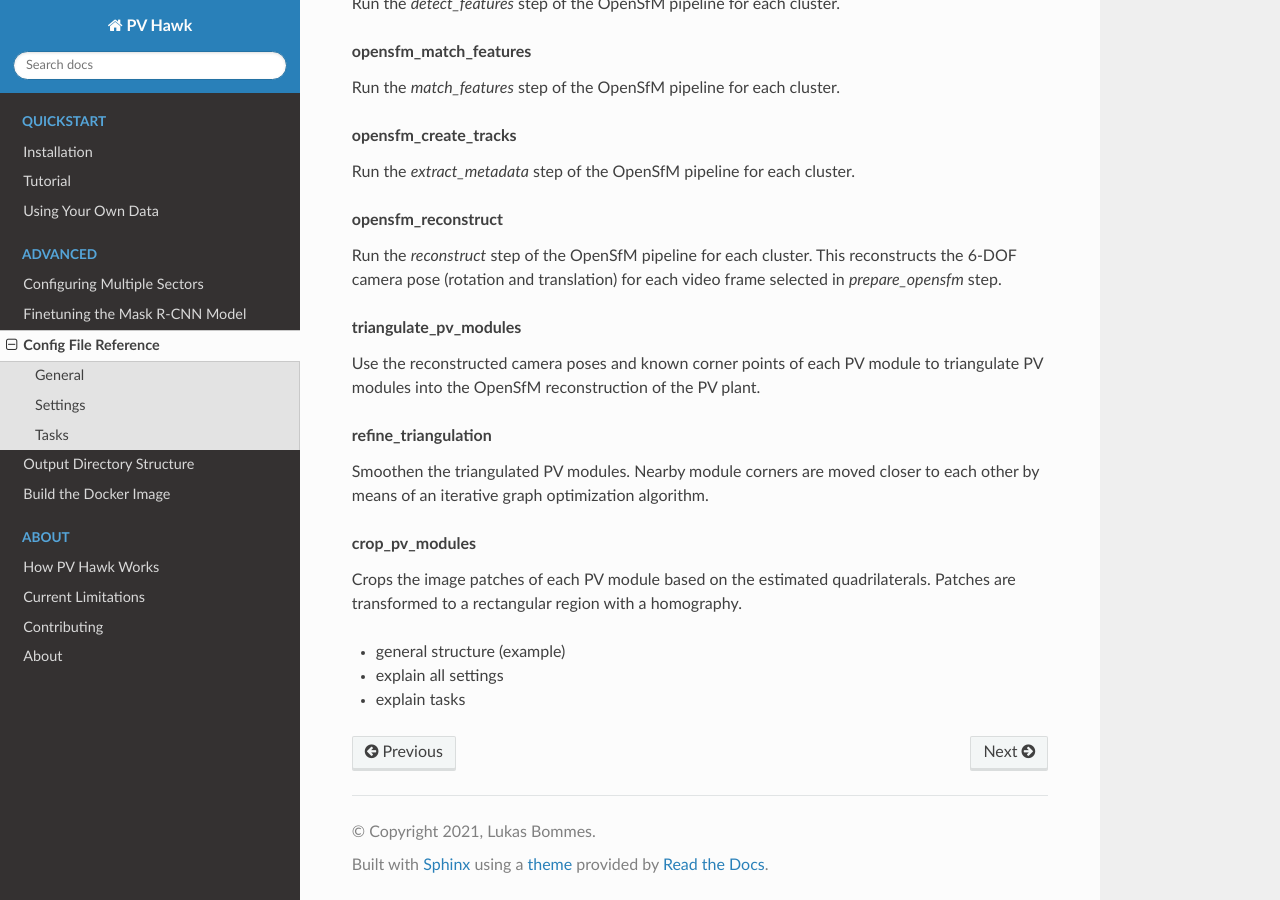
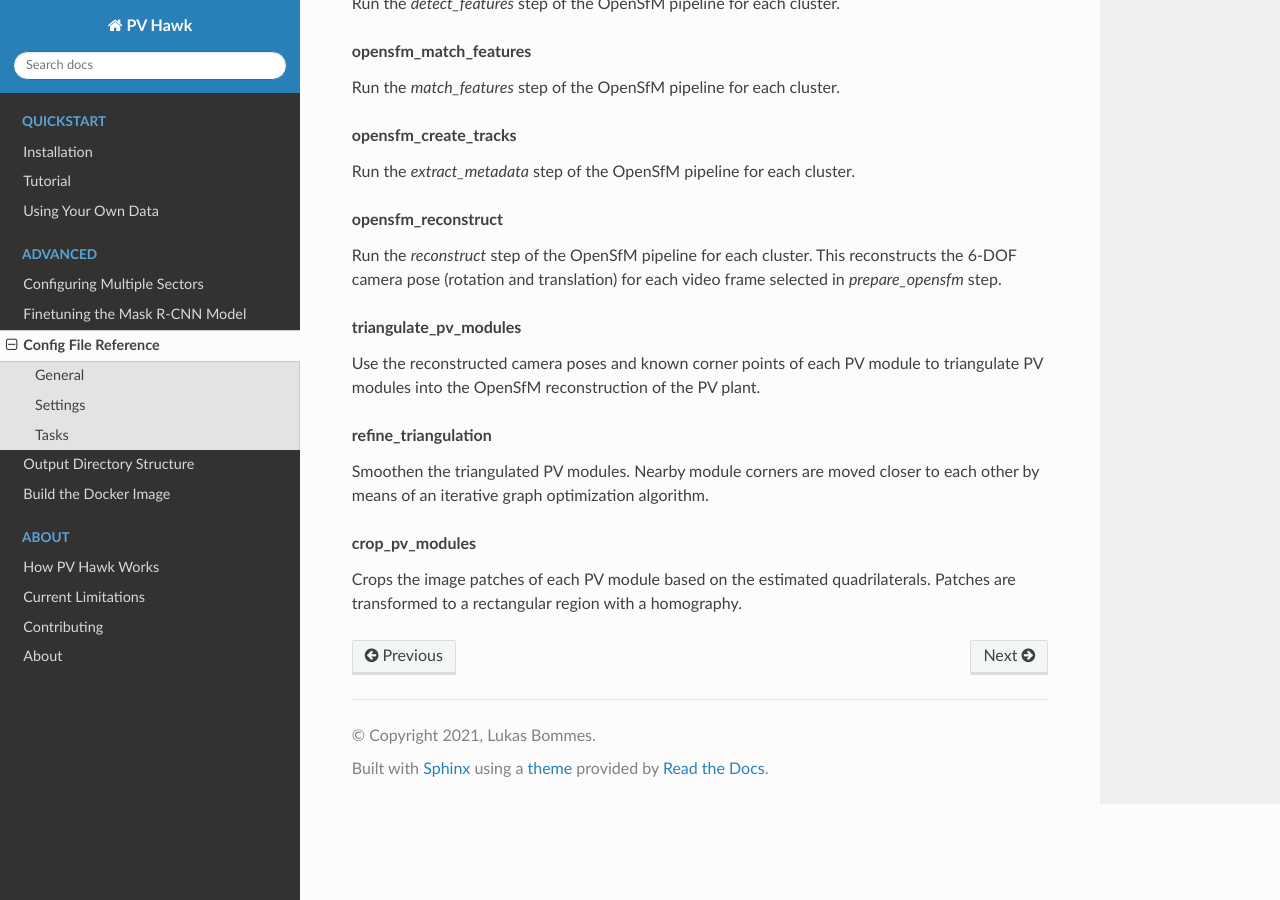
Before and after one commit to LukasBommes/PV-Hawk, a Sphinx documentation site: the page built from docs/source/config_file_reference.rst, in a window 1280 px wide and 900 px high, scrolled down 6263 px. Built offline with Sphinx 7.4.7 and the Read the Docs theme 2.0.0, drawn with Linux system fonts in a browser that asks for light colours.

Commit message:
finished config file reference

```diff
--- a/docs/source/config_file_reference.rst
+++ b/docs/source/config_file_reference.rst
@@ -260,8 +260,3 @@ Smoothen the triangulated PV modules. Nearby module corners are moved closer to
 .. rubric:: crop_pv_modules
 
 Crops the image patches of each PV module based on the estimated quadrilaterals. Patches are transformed to a rectangular region with a homography.
-
-
-- general structure (example)
-- explain all settings
-- explain tasks
```
